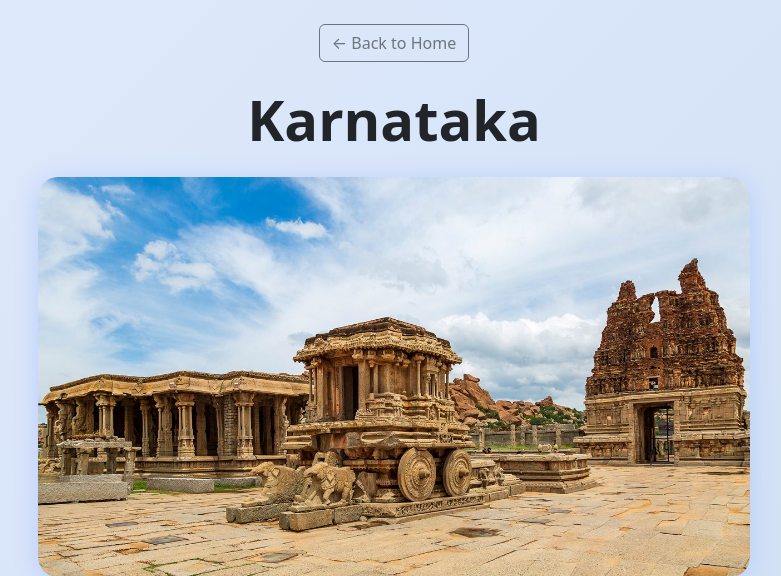
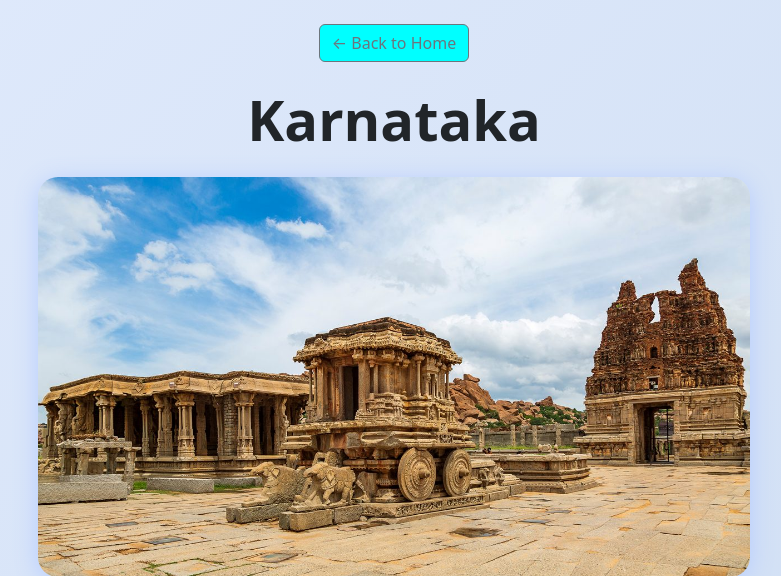
Before and after one commit to suryahj/First-Flask-Project, a Flask app: page /state/karnataka in a window 1280 px wide. Shown: the top 576 px of the page, without its empty margins (246-1027 px from the left). Run offline with Flask 3, Linux system fonts and the light colour scheme.

Commit message:
FIX #1 button fixed

```diff
--- a/templates/state.html
+++ b/templates/state.html
@@ -24,7 +24,7 @@
 </head>
 <body>
     <div class="container text-center">
-        <a href="{{ url_for('home') }}" class="btn btn-outline-secondary my-4">&larr; Back to Home</a>
+        <a href="{{ url_for('home') }}" class="btn btn-outline-secondary my-4" style="background-color: aqua;">&larr; Back to Home</a>
         <h1 class="display-4 fw-bold mb-4">{{ name }}</h1>
         <img src="{{ url_for('static', filename='images/' + image) }}" class="state-image" alt="{{ name }}">
         <div class="lead fs-4">{{ description }}</div>
```
